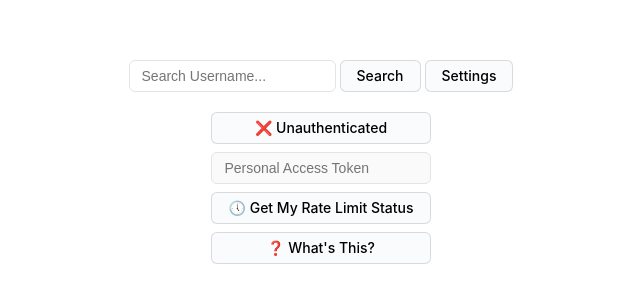
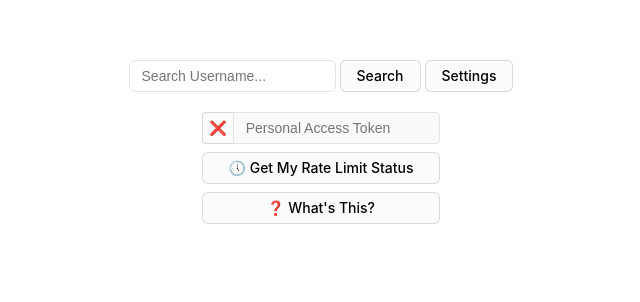
Before and after one commit to lomirus/Get-Github-Mutual-Followers, a website built with Vite: page index.html in a window 1280 px wide. Shown: the whole page, without its empty margins (319-959 px from the left). Built offline with nearby package versions, Linux system fonts and the light colour scheme.

Commit message:
refactor: change the authentication area layout

```diff
--- a/index.html
+++ b/index.html
@@ -15,8 +15,11 @@
                 <button id="settings">Settings</button>
             </div>
             <div id="authentication">
-                <button id="switch"></button>
-                <input id="token" type="text" placeholder="Personal Access Token"/>
+                <div id="token">
+
+                    <button id="switch"></button>
+                    <input type="text" placeholder="Personal Access Token"/>
+                </div>
                 <button id="get_status">🕔 Get My Rate Limit Status</button>
                 <button id="help">❓ What's This?</button>
             </div>
--- a/src/main.ts
+++ b/src/main.ts
@@ -22,13 +22,13 @@ type User = {
 }
 
 const targetInput = document.querySelector<HTMLInputElement>('#target')!;
-const tokenInput = document.querySelector<HTMLInputElement>('#token')!;
+const tokenInput = document.querySelector<HTMLInputElement>('#token>input')!;
 
 const searchButton = document.querySelector<HTMLInputElement>('#search')!;
 const settingsButton = document.querySelector<HTMLInputElement>('#settings')!;
-const switchAuthButton = document.querySelector<HTMLInputElement>('#authentication>#switch')!;
-const getStatusButton = document.querySelector<HTMLInputElement>('#authentication>#get_status')!;
-const helpButton = document.querySelector<HTMLInputElement>('#authentication>#help')!;
+const switchAuthButton = document.querySelector<HTMLInputElement>('#token>#switch')!;
+const getStatusButton = document.querySelector<HTMLInputElement>('#get_status')!;
+const helpButton = document.querySelector<HTMLInputElement>('#help')!;
 
 const authentication = document.querySelector<HTMLDivElement>('#authentication')!;
 
@@ -128,10 +128,10 @@ helpButton.addEventListener('click', () => {
 function renderAuthentication() {
     const state: string = localStorage.getItem('authenticated') ?? 'false';
     if (state === "true") {
-        switchAuthButton.textContent = "✅ Authenticated"
+        switchAuthButton.textContent = "✅"
         tokenInput.removeAttribute('disabled')
     } else {
-        switchAuthButton.textContent = "❌ Unauthenticated"
+        switchAuthButton.textContent = "❌"
         tokenInput.setAttribute('disabled', 'disabled')
     }
 }
--- a/src/style.css
+++ b/src/style.css
@@ -26,6 +26,21 @@ header>#authentication {
     flex-direction: column;
     gap: 8px;
 }
+
+header #token {
+    display: flex;
+}
+
+header #token>button {
+    padding: 4px 6px;
+    border-radius: 4px 0 0 4px;
+    border-right: none;
+}
+
+header #token>input {
+    border-radius: 0 4px 4px 0;
+}
+
 
 #results {
     display: flex;
```
